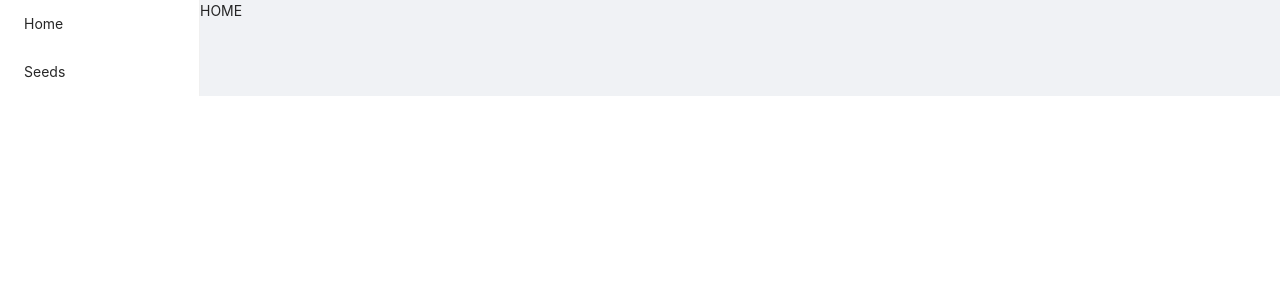
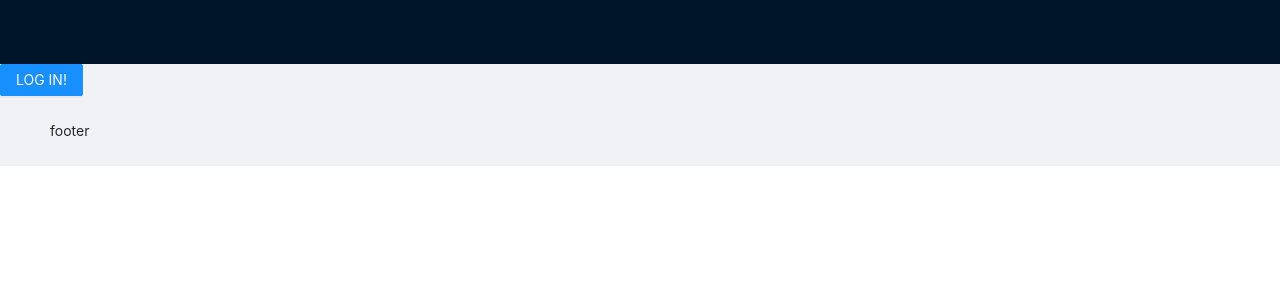
Before and after one commit to adrianboimvaser/seed-exchange-ui, a React (Create React App) app: page / in a window 1280 px wide. Shown: the top 300 px of the page. Built offline with nearby package versions, Linux system fonts and the light colour scheme.

Commit message:
Random stuff.

```diff
--- a/package.json
+++ b/package.json
@@ -13,12 +13,16 @@
     "@types/react-dom": "^16.9.5",
     "antd": "^4.0.2",
     "axios": "^0.19.2",
+    "formik": "^2.1.4",
+    "formik-antd": "^2.0.0",
+    "google-map-react": "^1.1.7",
     "react": "^16.13.0",
     "react-dom": "^16.13.0",
     "react-intl": "^4.1.1",
     "react-router-dom": "^5.1.2",
     "react-scripts": "3.4.0",
-    "typescript": "^3.7.5"
+    "typescript": "^3.7.5",
+    "yup": "^0.28.3"
   },
   "scripts": {
     "start": "react-scripts start",
--- a/src/App.tsx
+++ b/src/App.tsx
@@ -1,22 +1,41 @@
-import React from 'react';
+import React, { useState } from 'react';
 import './App.css';
 import Seeds from './Seeds';
 import 'antd/dist/antd.css';
-import { BrowserRouter as Router, Switch, Route } from 'react-router-dom';
-import { Layout } from 'antd';
+import { BrowserRouter as Router, Switch, Route, useParams } from 'react-router-dom';
+import { Button, Layout } from 'antd';
 import MyMenu from './MyMenu';
 
-const { Sider } = Layout;
+const { Header, Footer, Sider, Content } = Layout;
+
+function SecurityLayout() {
+  return <></>;
+}
 
 function App() {
+  const [loggedIn, setLoggedIn] = useState(false);
+
+  const logIn = () => {
+    setLoggedIn(true);
+  };
+
+  const logOut = () => {
+    setLoggedIn(false);
+  };
+
   return (
     <Router>
       <Layout>
-        <Sider>
+        <Header>{loggedIn && <Button onClick={logOut}>LOG OUT</Button>}</Header>
+        <Content>
+          {loggedIn ? (
+            <Layout>
+              <Sider breakpoint="md" collapsedWidth="0">
                 <MyMenu />
               </Sider>
+              <Content>
                 <Switch>
-          <Route path="/seeds">
+                  <Route path="/:username/seeds">
                     <Seeds />
                   </Route>
                   <Route path="/profile">
@@ -26,6 +45,17 @@ function App() {
                     <div>HOME</div>
                   </Route>
                 </Switch>
+              </Content>
+            </Layout>
+          ) : (
+            <Layout>
+              <Content>
+                <Button type="primary" onClick={logIn}>LOG IN!</Button>
+              </Content>
+            </Layout>
+          )}
+        </Content>
+        <Footer>footer</Footer>
       </Layout>
     </Router>
   );
--- a/src/MyMenu.tsx
+++ b/src/MyMenu.tsx
@@ -21,7 +21,7 @@ class MyMenu extends React.Component<Props> {
         <Menu.Item key="/">
           <span>Home</span>
         </Menu.Item>
-        <Menu.Item key="/seeds">
+        <Menu.Item key="/adrianboimvaser/seeds">
           <span>Seeds</span>
         </Menu.Item>
       </Menu>
--- a/src/Seeds.tsx
+++ b/src/Seeds.tsx
@@ -1,7 +1,7 @@
 import React from 'react';
 import axios from 'axios';
 import { Button, Card, Table } from 'antd';
-import { Switch, Route, Link } from 'react-router-dom';
+import { Switch, Route, Link, withRouter, RouterProps } from 'react-router-dom';
 import { Form, Input } from 'antd';
 
 axios.defaults.headers.common['Authorization'] = 'Bearer 8b1fd7e9-c6e1-4e2b-b504-3330cef92f5a';
@@ -24,14 +24,19 @@ const columns = [
   }
 ];
 
-interface Props {}
+interface Props extends RouterProps {
+  match: any;
+  location: any;
+  history: any;
+}
 
 interface State {
   data: any[];
 }
 
-export default class Seeds extends React.Component<Props, State> {
+class Seeds extends React.Component<Props, State> {
   constructor(props: Props) {
+    console.log('props', props);
     super(props);
     this.state = {
       data: []
@@ -57,10 +62,13 @@ export default class Seeds extends React.Component<Props, State> {
   }
 
   render() {
+
+    console.log('username', this.props.match.params.username);
+
     return (
       <>
         <Switch>
-          <Route path="/seeds/new">
+          <Route path="/:username/seeds/new">
             <Card title="New Seed">
               <Form name="basic" initialValues={{ remember: true }}>
                 <Form.Item label="Name" name="name" rules={[{ required: true, message: 'Required!' }]}>
@@ -75,8 +83,8 @@ export default class Seeds extends React.Component<Props, State> {
               </Form>
             </Card>
           </Route>
-          <Route path="/seeds">
-            <Link to="/seeds/new">
+          <Route path="/">
+            <Link to="seeds/new">
               <Button type="primary">New Seed</Button>
             </Link>
             <Table dataSource={this.state.data} columns={columns} rowKey="id" sortDirections={['ascend', 'descend']} />
@@ -86,3 +94,5 @@ export default class Seeds extends React.Component<Props, State> {
     );
   }
 }
+
+export default withRouter(Seeds);
```
Also changed, not shown: 1 other file (tests, documents, lock files or other folders). Lines whose indentation alone changed are shown as unchanged.
